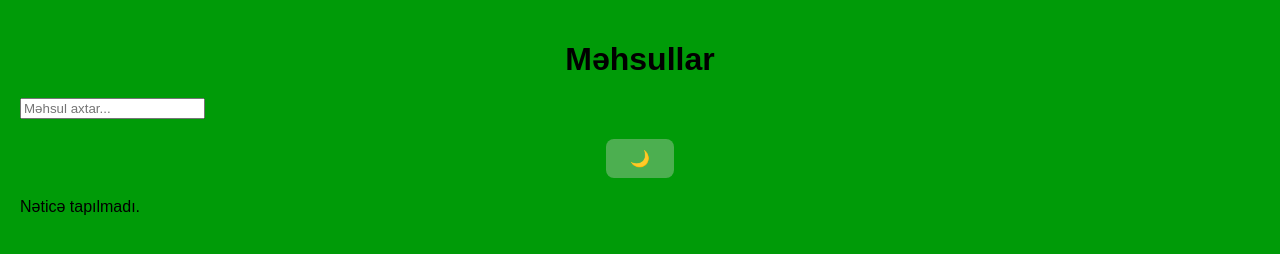
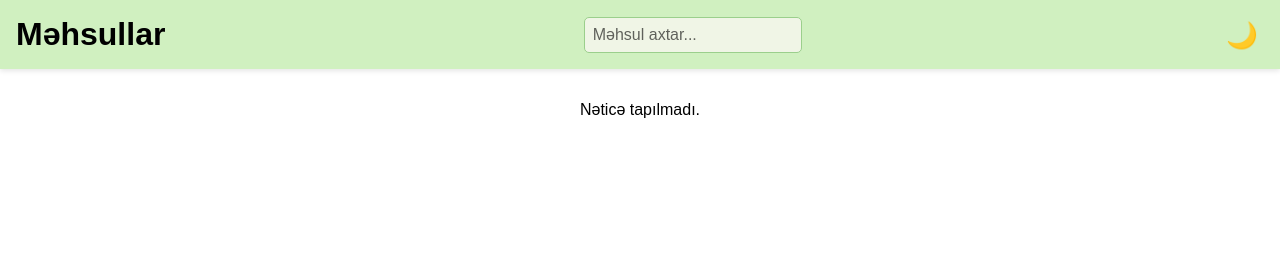
Before and after one commit to FuadHuseynov888/M-HSULLAR, a plain HTML site: page index.html in a window 1280 px wide. Drawn offline with Linux system fonts and the light colour scheme; no server answers.

Commit message:
Update style.css

```diff
--- a/style.css
+++ b/style.css
@@ -1,69 +1,94 @@
+:root {
+  --bg: #ffffff;
+  --text: #000000;
+  --header-bg: #d0f0c0;
+  --input-bg: #f0f5e6;
+  --border-color: #9bcf8c;
+}
 
-:root {
-  --primary-color: #4CAF50;
-  --hover-color: #388E3C;
-  --text-color: hsl(0, 0%, 0%);
-  --bg-color: #009b08;
-  --card-bg: hwb(56 1% 0% / 0.959);
+body {
+  font-family: Arial, sans-serif;
+  background-color: var(--bg);
+  color: var(--text);
+  margin: 0;
+  padding: 0;
 }
-body {
-  font-family: 'Poppins', sans-serif;
+
+.dark-mode {
+  --bg: #2a4d14;       /* yaşıl fon */
+  --text: #f0e68c;     /* sarı yazı */
+  --header-bg: #466b1d;
+  --input-bg: #5b8235;
+  --border-color: #a7c65d;
+}
+
+header {
+  display: flex;
+  justify-content: space-between;
+  align-items: center;
+  background-color: var(--header-bg);
+  padding: 1rem;
+  box-shadow: 0 2px 5px rgba(0,0,0,0.1);
+}
+
+h1 {
   margin: 0;
-  padding: 20px;
-  background: var(--bg-color);
-  color: var(--text-color);
 }
-h1, h2 {
+
+#axtarish {
+  padding: 0.5rem;
+  font-size: 1rem;
+  border: 1px solid var(--border-color);
+  border-radius: 5px;
+  background-color: var(--input-bg);
+  color: var(--text);
+  width: 200px;
+}
+
+#axtarish::placeholder {
+  color: var(--text);
+  opacity: 0.6;
+}
+
+#darkModeBtn {
+  background: none;
+  border: none;
+  font-size: 1.6rem;
+  cursor: pointer;
+  color: var(--text);
+}
+
+main {
+  padding: 1rem;
+  display: flex;
+  flex-wrap: wrap;
+  gap: 1rem;
+  justify-content: center;
+}
+
+.mehsul {
+  background-color: var(--input-bg);
+  border: 1px solid var(--border-color);
+  border-radius: 6px;
+  width: 200px;
+  padding: 1rem;
+  box-shadow: 0 2px 6px rgba(0,0,0,0.1);
   text-align: center;
-  color: var(--text-color);
-  margin-bottom: 20px;
 }
-#categories, #product-list {
-  display: grid;
-  grid-template-columns: repeat(auto-fit, minmax(180px, 1fr));
-  gap: 20px;
-  max-width: 1000px;
-  margin: auto;
+
+.mehsul img {
+  max-width: 100%;
+  height: auto;
+  border-radius: 5px;
 }
-.card {
-  background: var(--card-bg);
-  border-radius: 12px;
-  padding: 20px;
-  box-shadow: 0 4px 12px rgba(0,0,0,0.05);
-  text-align: center;
-  cursor: pointer;
-  transition: transform 0.2s, box-shadow 0.2s;
+
+.mehsul h4 {
+  margin: 0.7rem 0 0.3rem 0;
+  font-size: 1.1rem;
 }
-.card:hover {
-  transform: translateY(-5px);
-  box-shadow: 0 6px 20px rgba(0,0,0,0.1);
+
+.mehsul p {
+  margin: 0;
+  font-size: 0.9rem;
+  color: var(--text);
 }
-.card img {
-  width: 100%;
-  height: 100px;
-  object-fit: cover;
-  border-radius: 8px;
-  margin-bottom: 10px;
-}
-.card p {
-  margin: 5px 0;
-}
-button {
-  display: block;
-  margin: 20px auto;
-  padding: 10px 24px;
-  border: none;
-  border-radius: 8px;
-  background-color: var(--primary-color);
-  color: white;
-  font-size: 16px;
-  font-weight: 600;
-  cursor: pointer;
-  transition: background-color 0.2s;
-}
-button:hover {
-  background-color: var(--hover-color);
-}
-.hidden {
-  display: none;
-}
```
